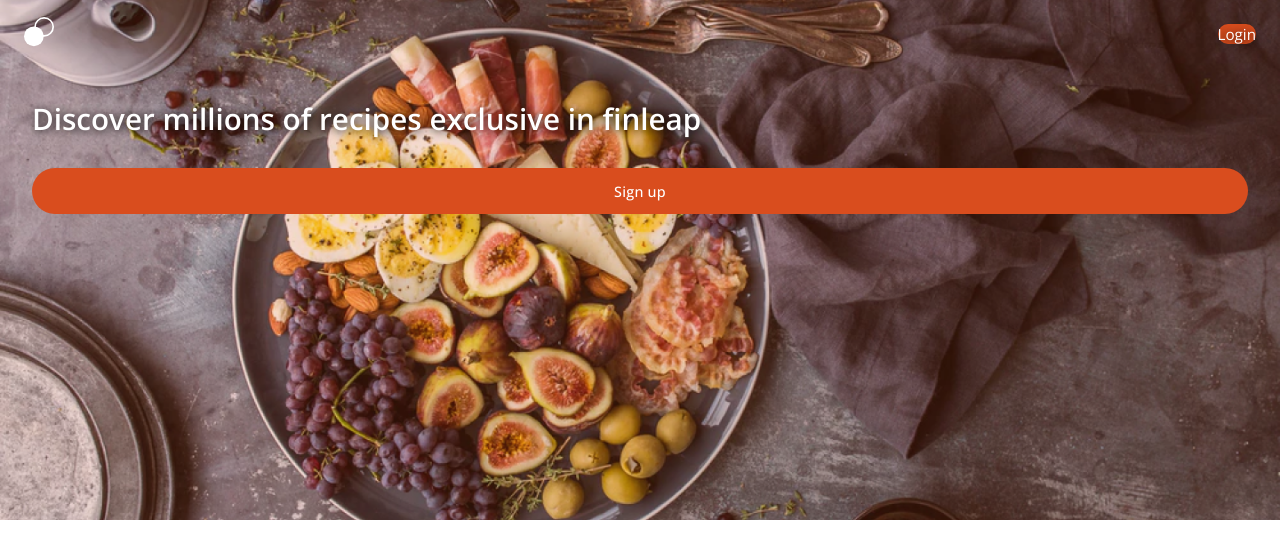
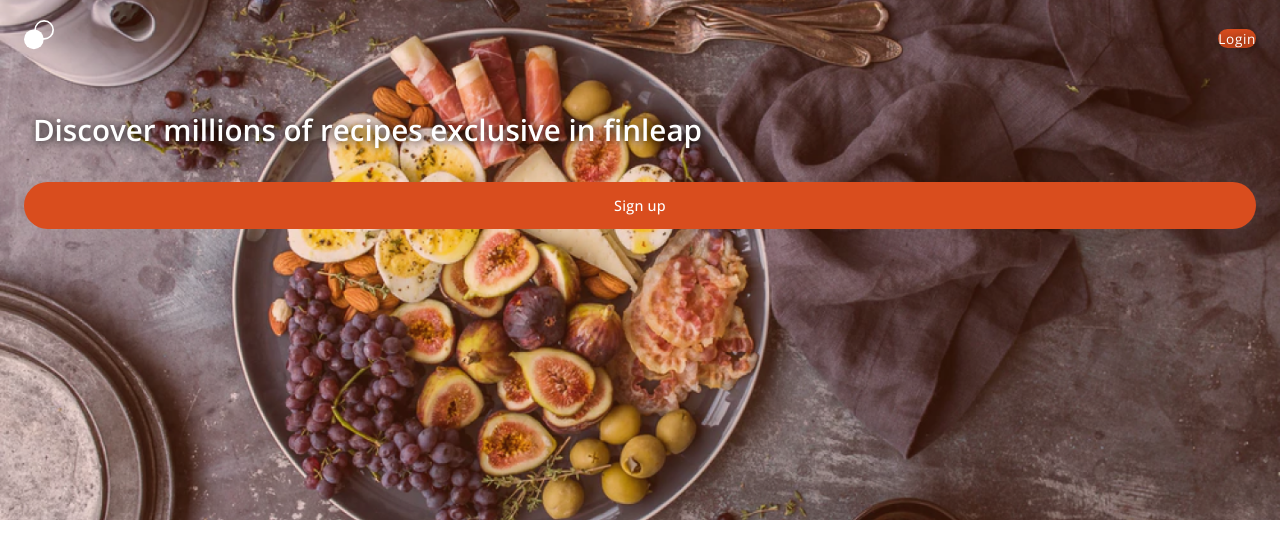
Before and after one commit to Android789515/recipe-site, a Next.js app: page / in a window 1280 px wide. Shown: the top 558 px of the page. Built offline with nearby package versions, Linux system fonts and the light colour scheme.

Commit message:
Meticulously making adjustments to the hero section to bring it closer to the design.

```diff
--- a/styles/homepage/hero-section/HeroBody.module.scss
+++ b/styles/homepage/hero-section/HeroBody.module.scss
@@ -1,7 +1,7 @@
 @use '../../mixins';
 
 .heroBody {
-  margin: 3em .5em;
+  margin: 3.5em 0;
 }
 
 .heroTitle {
@@ -12,5 +12,6 @@
   line-height: 1.25;
   color: #fff;
 
-  margin-bottom: 1.95rem;
+  padding: 0 .3em;
+  margin-bottom: 2.15rem;
 }
--- a/styles/homepage/hero-section/HeroLoginBtn.module.scss
+++ b/styles/homepage/hero-section/HeroLoginBtn.module.scss
@@ -18,8 +18,9 @@
 .loginText {
   @include mixins.dropShadowText;
 
-  font-size: .95rem;
+  font-size: .85rem;
   font-weight: 400;
+  letter-spacing: .65px;
 
   margin: 0;
 }
--- a/styles/homepage/hero-section/HeroSection.module.scss
+++ b/styles/homepage/hero-section/HeroSection.module.scss
@@ -2,7 +2,7 @@
   //height: 45vh; on large screen
   height: 65vh;
 
-  padding: 1.05em 1.5em;
+  padding: 1.25em 1.5em;
   background-image: url('../../../public/assets/img/hero.png');
   background-size: cover;
   background-position: center;
```
